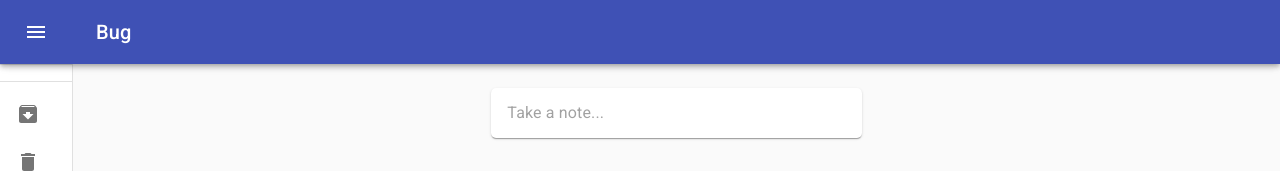
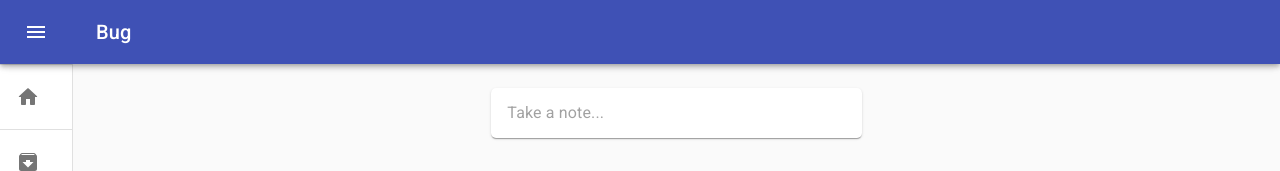
Before and after one commit to cookieinmind/keep-clone, a React (Create React App) app: page /bug in a window 1280 px wide. Shown: the top 171 px of the page. Built offline with nearby package versions, Linux system fonts and the light colour scheme.

Commit message:
Added a home button in the sidebar

```diff
--- a/src/layout/Layout.tsx
+++ b/src/layout/Layout.tsx
@@ -13,6 +13,7 @@ import MenuIcon from "@material-ui/icons/Menu";
 import ChevronLeftIcon from "@material-ui/icons/ChevronLeft";
 import ChevronRightIcon from "@material-ui/icons/ChevronRight";
 import ListItem from "@material-ui/core/ListItem";
+import HomeRoundedIcon from "@material-ui/icons/HomeRounded";
 import ListItemIcon from "@material-ui/core/ListItemIcon";
 import ListItemText from "@material-ui/core/ListItemText";
 import ArchiveIcon from "@material-ui/icons/Archive";
@@ -201,6 +202,17 @@ const Layout: React.FunctionComponent<LayoutProps> = ({ children }) => {
         <Divider />
 
         <List>
+          <Link to="/" className={classes.sidebarLink}>
+            <ListItem button>
+              <ListItemIcon>
+                <HomeRoundedIcon />
+              </ListItemIcon>
+              <ListItemText primary={"Keep Clone"} />
+            </ListItem>
+          </Link>
+
+          {tags && tags.length > 0 && <Divider />}
+
           {tags &&
             tags.map((tag) => (
               <Link
@@ -218,7 +230,7 @@ const Layout: React.FunctionComponent<LayoutProps> = ({ children }) => {
             ))}
         </List>
 
-        {tags && <Divider />}
+        <Divider />
 
         {/* Archived and Deleted */}
         <List>
```
